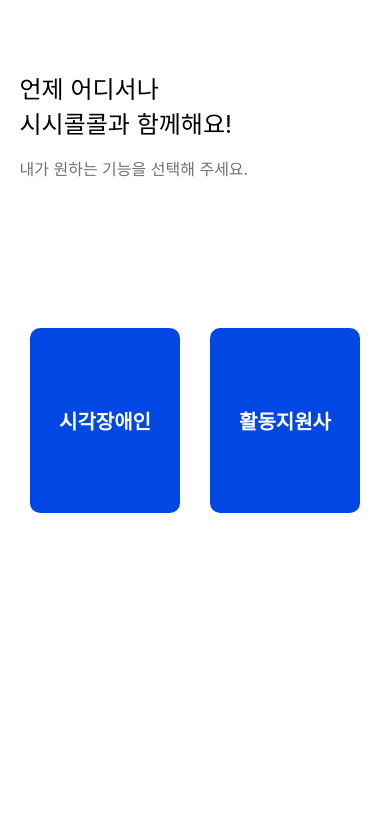
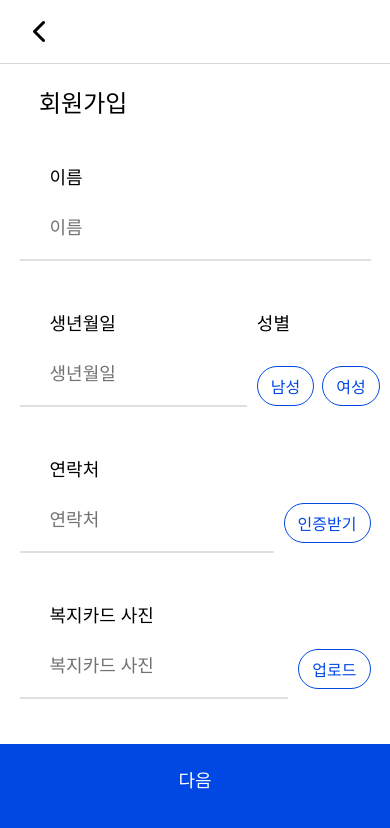
Before and after one commit to sisicolcol/client, a React Native app: screen /FirstSignUp in a window 390 px wide. Shown: the top 828 px of the page. Built offline with nearby package versions, Linux system fonts and the light colour scheme.

Commit message:
#6 feat: 회원가입 첫 번째 화면 UI 구현

```diff
--- /dev/null
+++ b/components/SignUpButton.js
@@ -0,0 +1,33 @@
+import React from "react";
+import { TouchableOpacity, Text, StyleSheet } from "react-native";
+import { colors } from "../theme";
+
+const SignUpButton = ({ text, onPress, isSelected, marginRight }) => {
+  return (
+    <TouchableOpacity
+      style={styles(isSelected, marginRight).button}
+      onPress={onPress}
+    >
+      <Text style={styles(isSelected).text}>{text}</Text>
+    </TouchableOpacity>
+  );
+};
+
+const styles = (isSelected, marginRight) =>
+  StyleSheet.create({
+    button: {
+      borderColor: colors.mainBlue,
+      backgroundColor: isSelected ? colors.mainBlue : "white",
+      borderWidth: 1,
+      borderRadius: 20,
+      paddingVertical: 7,
+      paddingHorizontal: 13,
+      marginRight: marginRight,
+    },
+    text: {
+      fontSize: 16,
+      color: isSelected ? "white" : colors.mainBlue,
+    },
+  });
+
+export default SignUpButton;
--- a/navigations/AuthStack.js
+++ b/navigations/AuthStack.js
@@ -1,21 +1,40 @@
 import { createStackNavigator } from "@react-navigation/stack";
-import { Selection, Login } from "../screens/auth";
+import { Selection, Login, FirstSignUp, SecondSignUp } from "../screens/auth";
+import { Feather } from "@expo/vector-icons";
 
 const Stack = createStackNavigator();
 
 const AuthStack = () => {
   return (
-    <Stack.Navigator>
+    <Stack.Navigator
+      screenOptions={{
+        headerTintColor: "black",
+        headerStyle: { backgroundColor: "white", shadowColor: "transparent" },
+        title: "",
+        headerBackTitleVisible: false,
+        headerBackImage: () => {
+          const style = {
+            marginLeft: 10,
+          };
+          return (
+            <Feather
+              name="chevron-left"
+              size={36}
+              color="black"
+              style={style}
+            />
+          );
+        },
+      }}
+    >
       <Stack.Screen
         name="Selection"
         component={Selection}
         options={{ headerShown: false }}
       />
-      <Stack.Screen
-        name="Login"
-        component={Login}
-        options={{ headerShown: false }}
-      />
+      <Stack.Screen name="Login" component={Login} />
+      <Stack.Screen name="FirstSignUp" component={FirstSignUp} />
+      <Stack.Screen name="SecondSignUp" component={SecondSignUp} />
     </Stack.Navigator>
   );
 };
--- /dev/null
+++ b/screens/auth/FirstSignUp.js
@@ -0,0 +1,125 @@
+import React, { useState } from "react";
+import {
+  SafeAreaView,
+  View,
+  Text,
+  StyleSheet,
+  TouchableOpacity,
+} from "react-native";
+import Input from "../../components/common/Input";
+import PageInfo from "../../components/common/PageInfo";
+import BottomButton from "../../components/common/BottomButton";
+import SignUpButton from "../../components/SignUpButton";
+
+const FirstSignUp = ({ navigation }) => {
+  const [isMale, setIsMale] = useState(false);
+  const [isFemale, setIsFemale] = useState(false);
+  const setSexButtonState = (target) => {
+    if (target === 0) {
+      setIsMale(!isMale);
+      if (isFemale === true) {
+        setIsFemale(false);
+      }
+    } else {
+      setIsFemale(!isFemale);
+      if (isMale === true) {
+        setIsMale(false);
+      }
+    }
+  };
+
+  return (
+    <SafeAreaView
+      style={{ flex: 1, backgroundColor: "white", alignItems: "center" }}
+    >
+      <View
+        style={{
+          width: "80%",
+          marginTop: 20,
+          alignItems: "center",
+          marginBottom: 30,
+        }}
+      >
+        <PageInfo isBold={false} title="회원가입" />
+      </View>
+      <View style={styles.inputView}>
+        <Input
+          label={"이름"}
+          placeholder={"이름"}
+          sendValue={(text) => console.log(text)}
+        />
+      </View>
+      <View style={styles.inputView}>
+        <View style={{ flex: 2 }}>
+          <Input
+            label={"생년월일"}
+            placeholder={"생년월일"}
+            sendValue={(text) => console.log(text)}
+          />
+        </View>
+        <View style={{ flex: 1, marginLeft: 10 }}>
+          <Text style={styles.label}>성별</Text>
+          <View style={{ flexDirection: "row", marginTop: 5 }}>
+            <SignUpButton
+              text={"남성"}
+              marginRight={8}
+              isSelected={isMale}
+              onPress={() => setSexButtonState(0)}
+            />
+            <SignUpButton
+              text={"여성"}
+              isSelected={isFemale}
+              onPress={() => setSexButtonState(1)}
+            />
+          </View>
+        </View>
+      </View>
+      <View style={styles.inputView}>
+        <View style={{ flex: 2, marginRight: 10 }}>
+          <Input
+            label={"연락처"}
+            placeholder={"연락처"}
+            sendValue={(text) => console.log(text)}
+          />
+        </View>
+        <View style={{ justifyContent: "flex-end", marginBottom: 10 }}>
+          <SignUpButton text={"인증받기"} />
+        </View>
+      </View>
+      <View style={styles.inputView}>
+        <View style={{ flex: 2, marginRight: 10 }}>
+          <Input
+            label={"복지카드 사진"}
+            placeholder={"복지카드 사진"}
+            sendValue={(text) => console.log(text)}
+          />
+        </View>
+        <View style={{ justifyContent: "flex-end", marginBottom: 10 }}>
+          <SignUpButton text={"업로드"} />
+        </View>
+      </View>
+      <BottomButton
+        text={"다음"}
+        onPress={() => navigation.navigate("SecondSignUp")}
+      />
+    </SafeAreaView>
+  );
+};
+
+const styles = StyleSheet.create({
+  inputView: {
+    width: "90%",
+    marginBottom: 50,
+    flexDirection: "row",
+  },
+  label: {
+    fontSize: 18,
+    fontWeight: "500",
+    letterSpacing: 0.03,
+    lineHeight: 26,
+    // paddingLeft: 30,
+    marginBottom: 24,
+  },
+});
+
+export default FirstSignUp;
--- a/screens/auth/Login.js
+++ b/screens/auth/Login.js
@@ -31,25 +31,25 @@ const LoginButton = ({ text, onPress }) => {
   );
 };
 
-const Login = () => {
+const Login = ({ navigation }) => {
   const [isChecked, setIsChecked] = useState(false);
 
   return (
     <SafeAreaView
       style={{ flex: 1, backgroundColor: "white", alignItems: "center" }}
     >
-      <View style={{ flex: 1 }}>
+      <View style={{ flex: 1, justifyContent: "center" }}>
         <Image
           source={require("../../images/logo.png")}
           resizeMode="contain"
-          style={{ width: 200, marginTop: 20 }}
+          style={{ width: 200, marginTop: 30 }}
         />
       </View>
       <View
         style={{
-          flex: 1,
+          flex: 2,
           width: "90%",
-          marginTop: -20,
+          marginTop: 0,
         }}
       >
         <Input placeholder={"아이디"} sendValue={(text) => console.log(text)} />
@@ -74,7 +74,7 @@ const Login = () => {
           flex: 1,
           alignItems: "center",
           justifyContent: "center",
-          marginTop: 60,
+          marginBottom: 20,
         }}
       >
         <View
@@ -88,7 +88,7 @@ const Login = () => {
           <LoginButton text="네이버" onPress={() => console.log("로그인")} />
           <LoginButton text="구글" onPress={() => console.log("로그인")} />
         </View>
-        <TouchableOpacity onPress={() => console.log("회원가입")}>
+        <TouchableOpacity onPress={() => navigation.navigate("FirstSignUp")}>
           <Text
             style={{ fontSize: 20, fontWeight: "500", color: colors.mainBlue }}
           >
--- /dev/null
+++ b/screens/auth/SecondSignUp.js
@@ -0,0 +1,12 @@
+import React from "react";
+import { SafeAreaView, View, Text } from "react-native";
+
+const SecondSignUp = () => {
+  return (
+    <SafeAreaView>
+      <Text>HI</Text>
+    </SafeAreaView>
+  );
+};
+
+export default SecondSignUp;
--- a/screens/auth/index.js
+++ b/screens/auth/index.js
@@ -1,4 +1,6 @@
 import Selection from "./Selection";
 import Login from "./Login";
+import FirstSignUp from "./FirstSignUp";
+import SecondSignUp from "./SecondSignUp";
 
-export { Selection, Login };
+export { Selection, Login, FirstSignUp, SecondSignUp };
```
